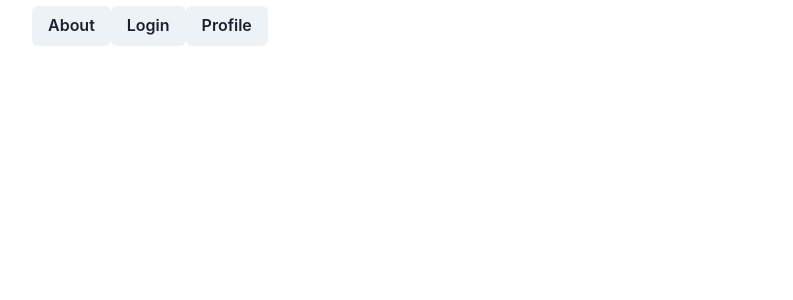
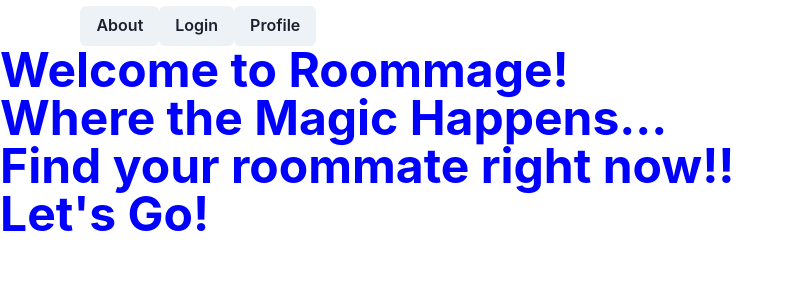
Before and after one commit to dwjustin/group13, a React (Create React App) app in the folder frontend/frontend/: page / in a window 1280 px wide. Shown: the top 300 px of the page, without its empty margins (0-793 px from the left). Built offline with nearby package versions, Linux system fonts and the light colour scheme.

Commit message:
feat(Login.js-Questions.js-App.js-Home.js): added route to the questions

```diff
--- a/frontend/frontend/src/App.js
+++ b/frontend/frontend/src/App.js
@@ -16,6 +16,7 @@
 import { Route, BrowserRouter as Router } from 'react-router-dom';
 import Profile from './Components/Profile';
 import Login from './Components/Login';
+import Questions from './Components/Questions';
 
 function App() {
   return (
@@ -26,6 +27,7 @@
           <Route exact path='/' component={Home}/>
           <Route exact path='/Profile' component={Profile}/>
           <Route exact path='/Login' component={Login}/>
+          <Route exact path='/Questions' component={Questions}/>
         </ChakraProvider>
         </Switch>
     </Router>
--- a/frontend/frontend/src/Components/Login.js
+++ b/frontend/frontend/src/Components/Login.js
@@ -1,11 +1,14 @@
-import { Button, Container, Input } from "@chakra-ui/react";
+import { Button, Container, Input, Link } from "@chakra-ui/react";
+import { useState } from "react";
 
 const Login=()=>{
+
     return (
         <Container>
-            <Input type='text' placeholder="User ID"/>
+            <Input placeholder="User ID"/>
             <Input placeholder="Password"/>
             <Button>Sign In</Button>
+
         </Container>
     )
 }
--- /dev/null
+++ b/frontend/frontend/src/Components/Questions.js
@@ -0,0 +1,15 @@
+import { Container, Box } from "@chakra-ui/react"
+
+const Questions=()=>{
+    return (
+        <Container>
+            <Box mt={1}>Question 1</Box>
+            <Box mt={100}>Question 2</Box>
+            <Box mt={100}>Question 3</Box>
+            <Box mt={100}>Question 4</Box>
+            <Box mt={100}>Question 5</Box>
+        </Container>
+    )
+}
+
+export default Questions;
--- a/frontend/frontend/src/Home.js
+++ b/frontend/frontend/src/Home.js
@@ -1,12 +1,22 @@
-import { Container } from "@chakra-ui/react";
+import { Container, Box, Heading, Link} from "@chakra-ui/react";
 import Header from "./Components/Header";
 
 
 function Home()
 {return(
-    <Container>
+    <>
+    <Box w='100%'>
         <Header/>
-    </Container>
+    </Box>
+    <Heading color='blue' size='2xl'>Welcome to Roommage!
+        <br/>Where the Magic Happens...
+        <br/>Find your roommate right now!!<br/>
+        <Link href="Questions" size='2xl'>
+            Let's Go!
+        </Link>
+    </Heading>
+
+    </>
 )}
 
 export default Home;
```
